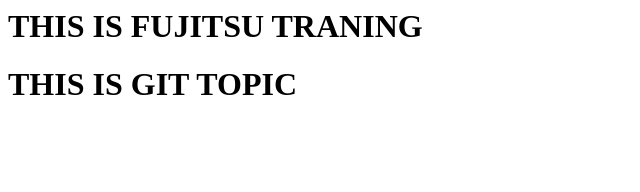
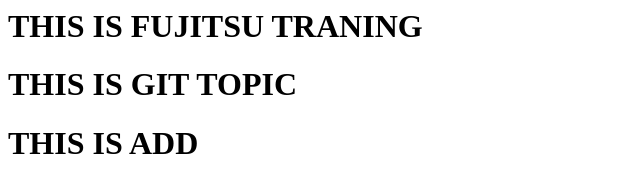
Before and after one commit to karmakartse/athang-kartse1, a plain HTML site: page index.html in a window 1280 px wide. Shown: the whole page, without its empty margins (0-640 px from the left). Drawn offline with Linux system fonts and the light colour scheme.

Commit message:
dev 2nd commit

```diff
--- a/index.html
+++ b/index.html
@@ -1,2 +1,3 @@
 <h1>THIS IS FUJITSU TRANING</h1>
 <h1>THIS IS GIT TOPIC</h1>
+<h1>THIS IS ADD</h1>
```
